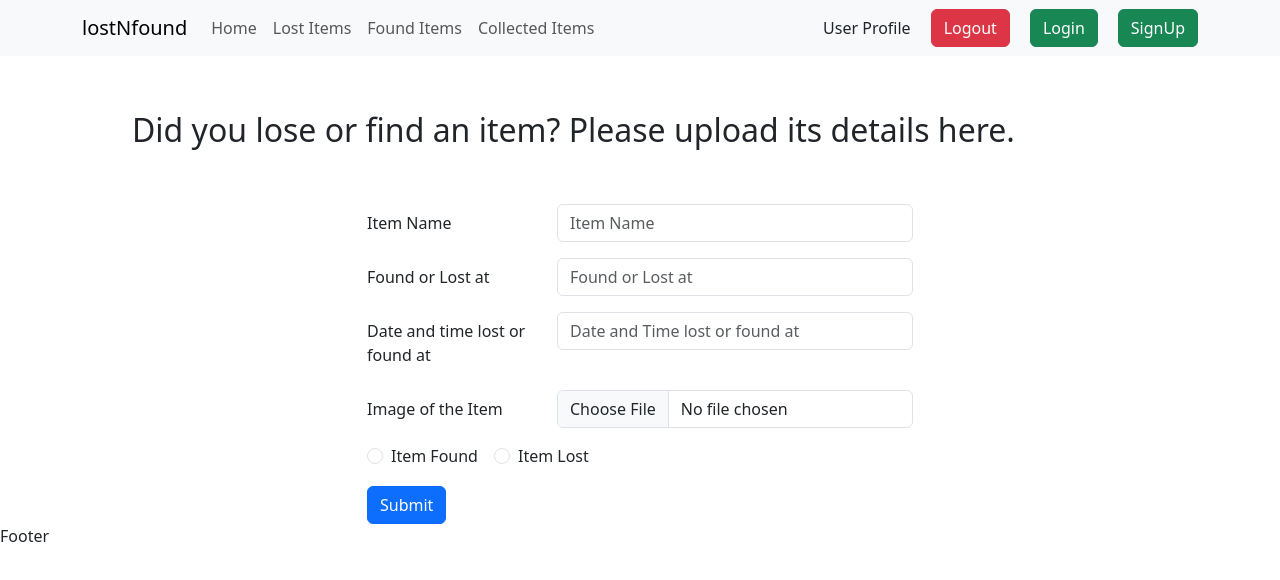
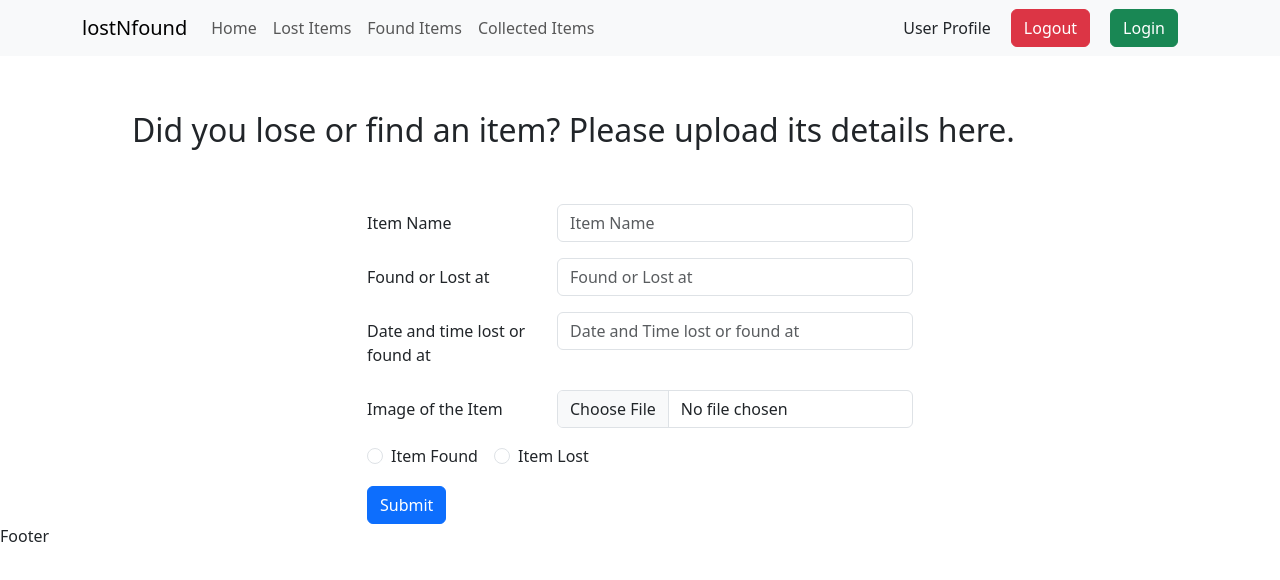
Before and after one commit to Dhanushdevireddy/Lost-and-Found-Portal, a React (Create React App) app: page / in a window 1280 px wide. Shown: the top 580 px of the page. Built offline with nearby package versions, Linux system fonts and the light colour scheme.

Commit message:
Removed Signup page

```diff
--- a/src/App.js
+++ b/src/App.js
@@ -9,7 +9,6 @@ import FoundItems from './screens/FoundItems';
 import CollectedItems from './screens/CollectedItems';
 import UserProfile from './screens/UserProfile';
 import Login from './screens/Login';
-import SignUp from './screens/SignUp';
 
 function App() {
   return (
@@ -22,7 +21,6 @@ function App() {
           <Route exact path="/itemsCollected" element={<CollectedItems/>} />
           <Route exact path="/userProfile" element={<UserProfile/>} />
           <Route exact path="/login" element={<Login/>} />
-          <Route exact path="/signup" element={<SignUp/>} />
         </Routes>
       </div>
     </Router>
--- a/src/components/NavigationBar.js
+++ b/src/components/NavigationBar.js
@@ -43,15 +43,6 @@ export default function NavigationBar() {
           >
             Login
           </Button>
-          <Button
-            variant="success"
-            type="submit"
-            onClick={() => {
-              navigate("/signup");
-            }}
-          >
-            SignUp
-          </Button>
         </Navbar.Collapse>
       </Container>
     </Navbar>
--- a/src/screens/SignUp.js
+++ /dev/null
@@ -1,15 +0,0 @@
-import React from "react";
-import { Col, Container, Row } from "react-bootstrap";
-import { GoogleLogin } from '@react-oauth/google';
-
-export default function SignUp() {
-  return (
-    <Container>
-      <Row>
-        <Col>
-        <GoogleLogin/>
-        </Col>
-      </Row>
-    </Container>
-  );
-}
```
